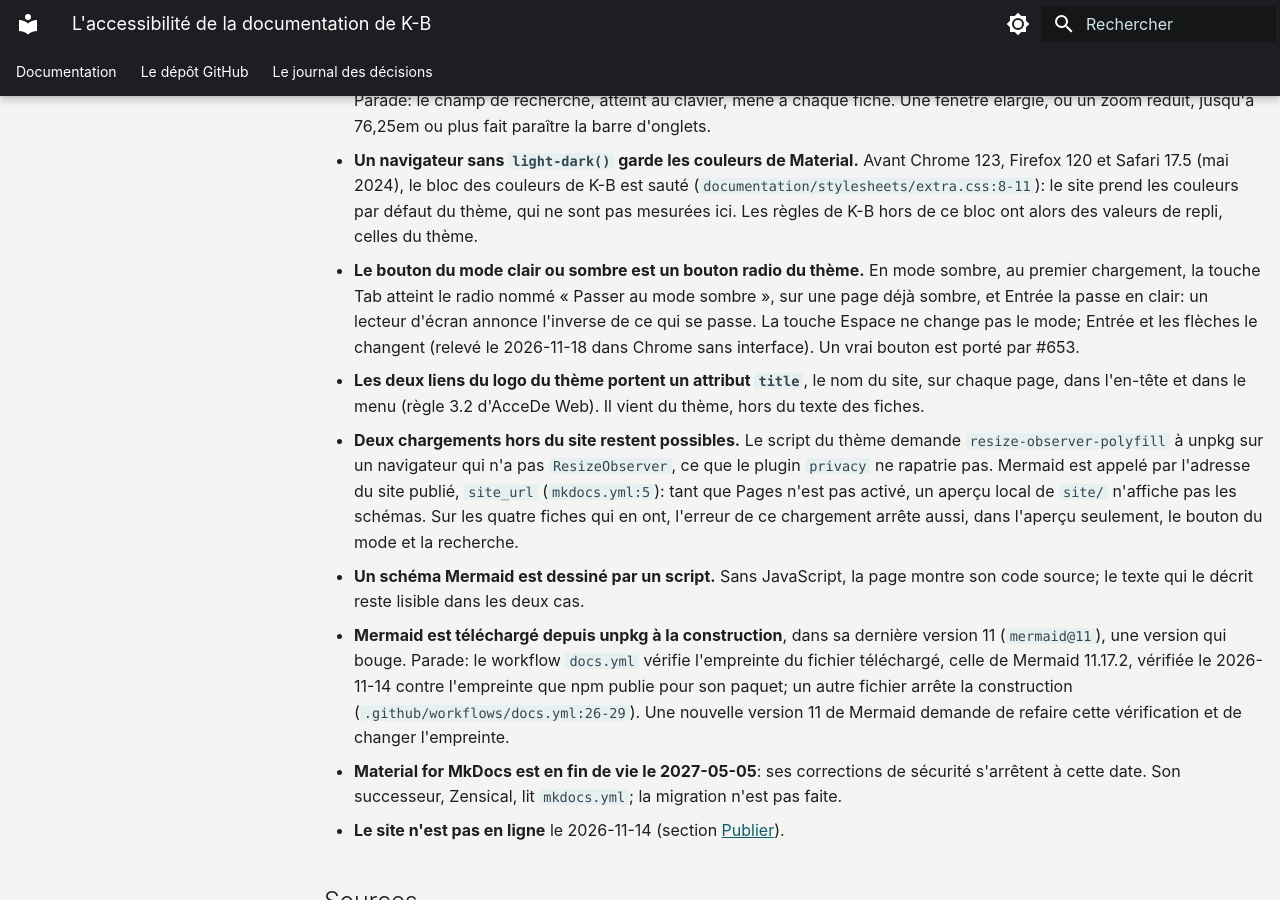
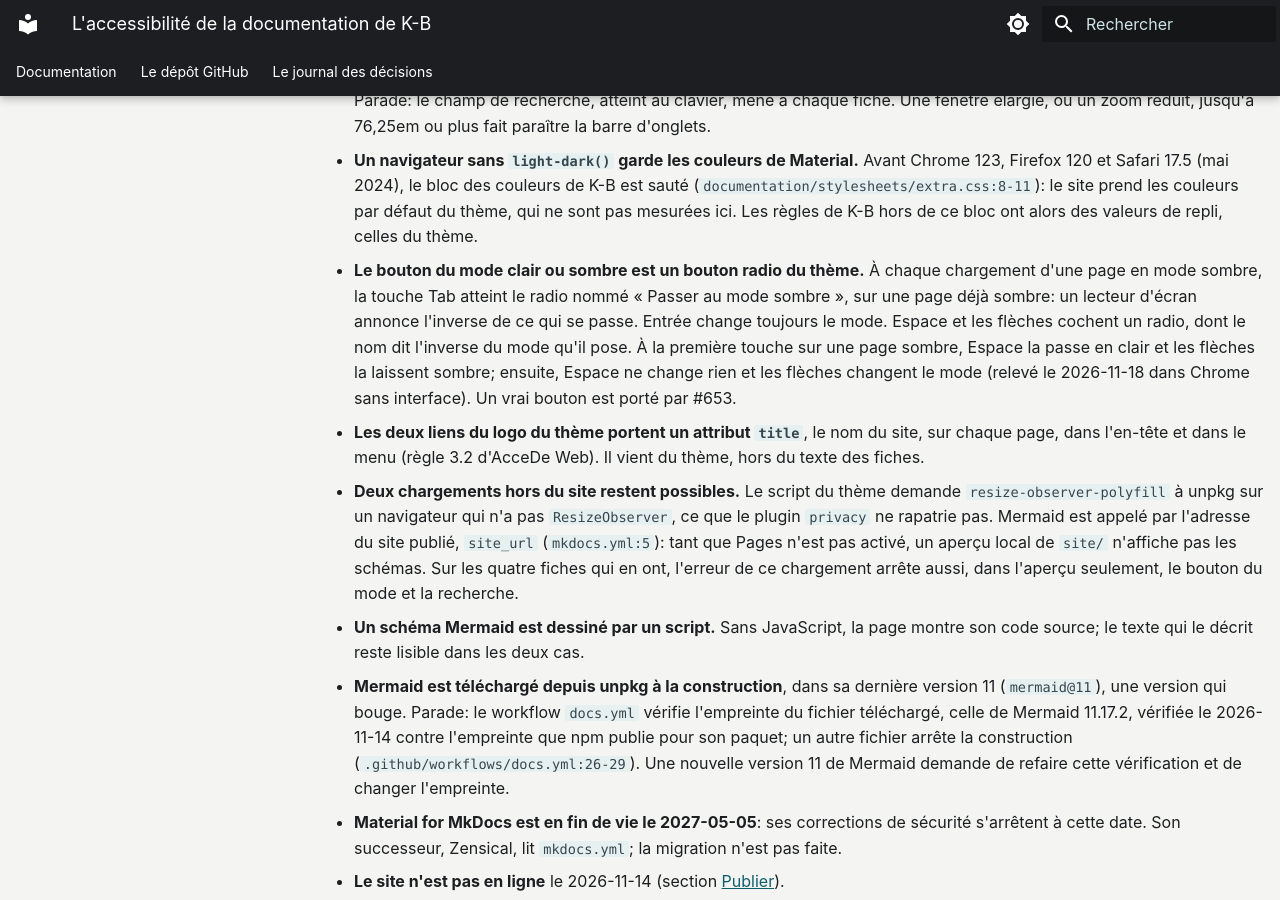
Before and after one commit to SabineLaurent/K-B, an MkDocs documentation site: the page built from documentation/accessibilite_pour_docu.md, in a window 1280 px wide and 900 px high, scrolled down 9220 px. Built offline with MkDocs 1.6.1 and Material for MkDocs 9.7.7, drawn with Linux system fonts in a browser that asks for light colours; plug-ins that fetch from the network failed and are left out; some of the changed text lies outside the part shown.

Commit message:
docs: apply the second review of the theme v2: the keys of the mode button as measured, at each page load, two kinds of colours out of the charter in the note, the narrow menu from the home page (issue 649)

```diff
--- a/documentation/accessibilite_pour_docu.md
+++ b/documentation/accessibilite_pour_docu.md
@@ -20,9 +20,9 @@ champ de recherche (`mkdocs.yml:3-27`, `:69-70`). Sur un écran large, de 76,25e
 une barre d'onglets en haut de chaque page mène à la documentation, au dépôt GitHub et au journal des décisions. Un
 seul menu, à gauche, donne la page d'accueil, puis les quatre parties numérotées de la documentation et leurs fiches.
 La table des matières de la page ouverte est sous son lien (`mkdocs.yml:40-46`). Sur un écran plus étroit, le bouton
-de menu de l'en-tête ouvre ce menu sur la partie ouverte. Sa flèche de retour mène aux parties, puis au premier
-niveau, qui porte aussi les deux liens de la barre. Ce bouton n'est pas atteint au clavier (« Limites »). Le pied de page mène à cette
-fiche, au dépôt et à la licence (`overrides/partials/copyright.html`); cette fiche n'est pas dans le menu
+de menu de l'en-tête ouvre ce menu sur la partie de la fiche ouverte, ou sur la liste des parties depuis l'accueil.
+Sa flèche de retour mène aux parties, puis au premier niveau, qui porte aussi les deux liens de la barre. Ce bouton
+n'est pas atteint au clavier (« Limites »). Le pied de page mène à cette fiche, au dépôt et à la licence (`overrides/partials/copyright.html`); cette fiche n'est pas dans le menu
 (`mkdocs.yml:29-31`). Les couleurs sont celles du back office du site de K-B, tirées de ses maquettes du 2026-11-09
 (`documentation/stylesheets/extra.css:1-62`). Le site a un mode clair et un mode sombre. À la première visite, il
 prend le réglage du système; ensuite, il garde le mode affiché, que la lectrice change par un bouton de l'en-tête
@@ -240,10 +240,12 @@ Puis lancer le workflow `Docs` depuis l'onglet <span lang="en">Actions</span>, s
     (mai 2024), le bloc des couleurs de K-B est sauté (`documentation/stylesheets/extra.css:8-11`): le site prend les
     couleurs par défaut du thème, qui ne sont pas mesurées ici. Les règles de K-B hors de ce bloc ont alors des valeurs
     de repli, celles du thème.
-- **Le bouton du mode clair ou sombre est un bouton radio du thème.** En mode sombre, au premier chargement, la touche
-    Tab atteint le radio nommé « Passer au mode sombre », sur une page déjà sombre, et Entrée la passe en clair: un
-    lecteur d'écran annonce l'inverse de ce qui se passe. La touche Espace ne change pas le mode; Entrée et les
-    flèches le changent (relevé le 2026-11-18 dans Chrome sans interface). Un vrai bouton est porté par #653.
+- **Le bouton du mode clair ou sombre est un bouton radio du thème.** À chaque chargement d'une page en mode sombre,
+    la touche Tab atteint le radio nommé « Passer au mode sombre », sur une page déjà sombre: un lecteur d'écran
+    annonce l'inverse de ce qui se passe. Entrée change toujours le mode. Espace et les flèches cochent un radio, dont
+    le nom dit l'inverse du mode qu'il pose. À la première touche sur une page sombre, Espace la passe en clair et les
+    flèches la laissent sombre; ensuite, Espace ne change rien et les flèches changent le mode (relevé le 2026-11-18
+    dans Chrome sans interface). Un vrai bouton est porté par #653.
 - **Les deux liens du logo du thème portent un attribut `title`**, le nom du site, sur chaque page, dans l'en-tête et
     dans le menu (règle 3.2 d'AcceDe Web).
     Il vient du thème, hors du texte des fiches.
--- a/documentation/stylesheets/extra.css
+++ b/documentation/stylesheets/extra.css
@@ -179,14 +179,14 @@
 }
 
 /* The button of the mode is the visible label of a radio. Material outlines the label next to the focused radio,
-   which is hidden in the dark mode at the first load: the ring goes on the label shown. */
+   which is hidden at each page load in the dark mode: the ring goes on the label shown. */
 .md-header__option:has(.md-option.focus-visible) > label:not([hidden]) {
   outline-style: auto;
   outline-color: #FFFFFF;
 }
 
-/* The rule beside the table of contents of the open page, its second sign: the ink of the header would give 1.11:1
-   on the page in the dark mode. */
+/* The rule beside the table of contents of the open page, its second sign: the colour of the header would give
+   1.11:1 on the page in the dark mode. */
 [dir] .md-nav--integrated > .md-nav__list > .md-nav__item--active .md-nav--secondary {
   border-inline-start-color: var(--md-default-fg-color--light);
 }
```
Also changed, not shown: docs/journaling/2026-11-18-habiller-le-site-de-la-doc-aux-couleurs-du-back-office.md (+4 -3 lines).
